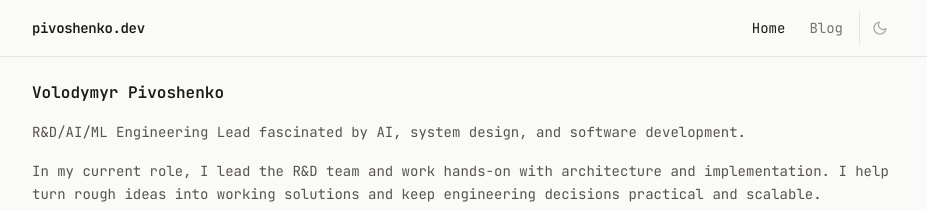
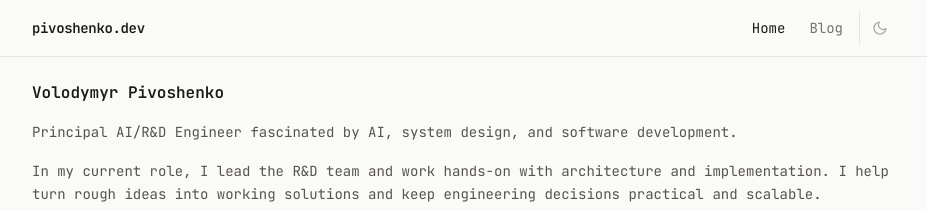
Before and after one commit to pivoshenko/pivoshenko.dev, a Next.js app: page / in a window 1280 px wide. Shown: the top 211 px of the page, without its empty margins (176-1103 px from the left). Built offline with nearby package versions, Linux system fonts and the light colour scheme.

Commit message:
chore: update job title to Principal AI/R&D Engineer

```diff
--- a/app/page.tsx
+++ b/app/page.tsx
@@ -10,7 +10,7 @@ export default function Home() {
       <section className="space-y-4">
         <h1 className="type-heading fg-primary">Volodymyr Pivoshenko</h1>
         <p className="type-body fg-body">
-          R&D/AI/ML Engineering Lead fascinated by AI, system design, and
+          Principal AI/R&D Engineer fascinated by AI, system design, and
           software development.
         </p>
         <p className="type-body fg-body">
```
